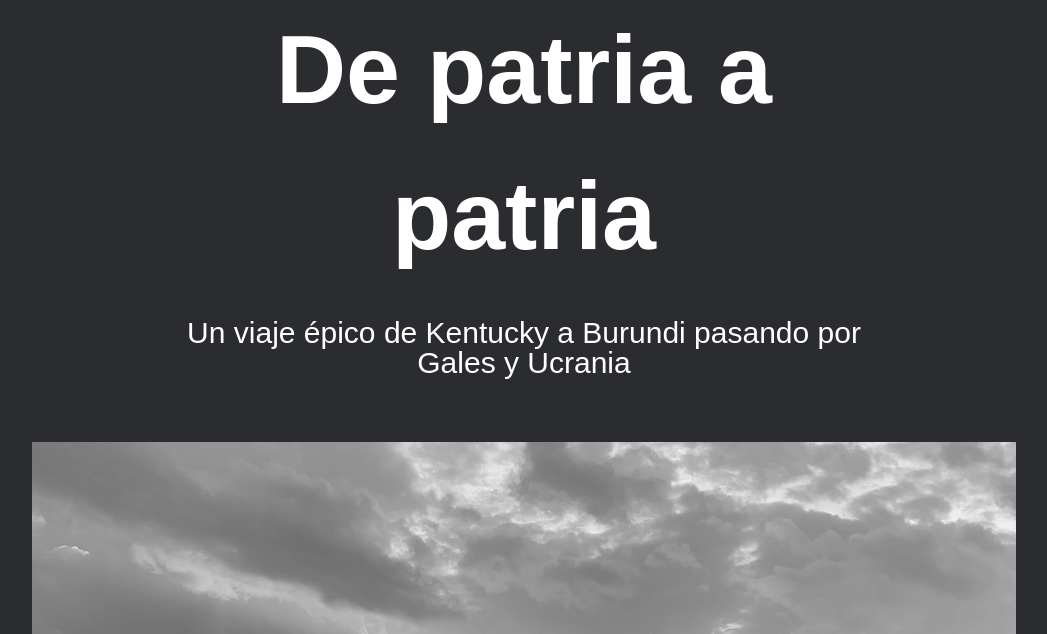
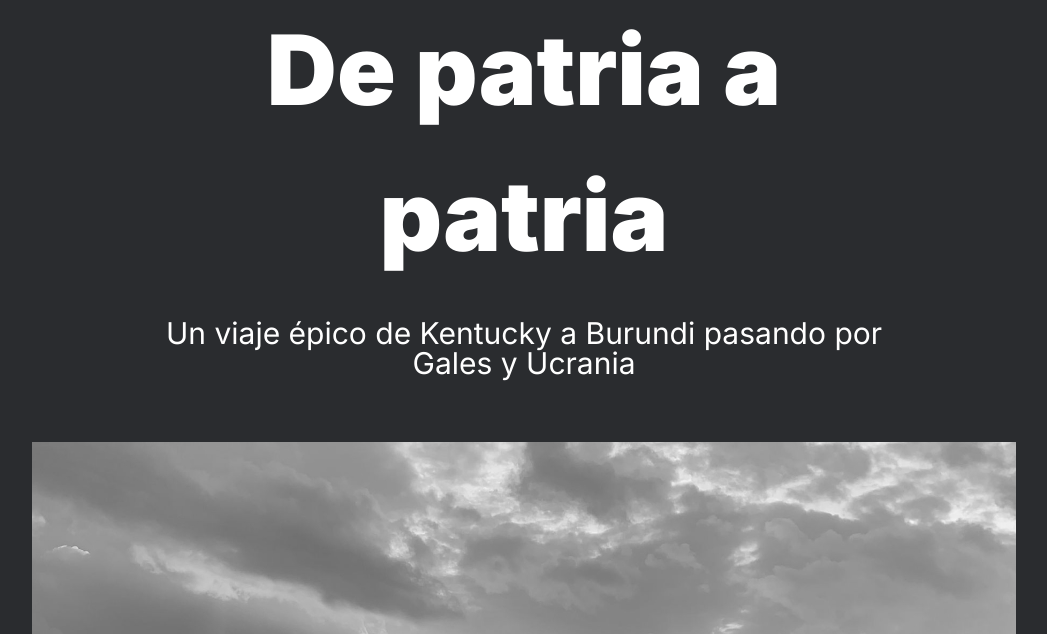
Before and after one commit to Breidy-OL/web_project_homeland, a plain HTML site: page index.html in a window 1280 px wide. Shown: the part 171-805 px from the top of the page, without its empty margins (116-1163 px from the left). Drawn offline with Linux system fonts and the light colour scheme.

Commit message:
add index.css a carpeta pages

```diff
--- a/index.html
+++ b/index.html
@@ -8,8 +8,7 @@
     <meta name="keywords" content="html, css" />
     <title>Galeria de arte TripleTen</title>
     <link rel="shortcut icon" href="favicon.svg" />
-    <link rel="stylesheet" href="./vendor/normalize.css" />
-    <link rel="stylesheet" href="./vendor/index.css" />
+    <link rel="stylesheet" href="./pages/index.css" />
   </head>
   <body>
     <div class="page">
--- a/pages/index.css
+++ b/pages/index.css
@@ -0,0 +1,7 @@
+@import url(../vendor/normalize.css);
+@import url(../vendor/fonts.css);
+@import url(../blocks/footer.css);
+@import url(../blocks/header.css);
+@import url(../blocks/main.css);
+@import url(../blocks/page.css);
+@import url(../blocks/gallery.css);
--- a/vendor/fonts.css
+++ b/vendor/fonts.css
@@ -0,0 +1,11 @@
+@font-face {
+  src: url(../vendor/fonts/Inter-Regular.woff2) format("woff2");
+  font-family: "Inter-Regular";
+  font-weight: normal;
+}
+
+@font-face {
+  src: url(../vendor/fonts/Inter-Black.woff2) format("woff2");
+  font-family: "Inter-Black";
+  font-weight: 900;
+}
--- a/vendor/index.css
+++ /dev/null
@@ -1,8 +0,0 @@
-@import url(../vendor/normalize.css);
-@import url(../vendor/fonts.css);
-@import url(../blocks/footer.css);
-@import url(../blocks/header.css);
-@import url(../blocks/main.css);
-@import url(../blocks/page.css);
-@import url(../blocks/gallery.css);
-@import url(../blocks/stories.css);
```
Also changed, not shown: 1 other file.
